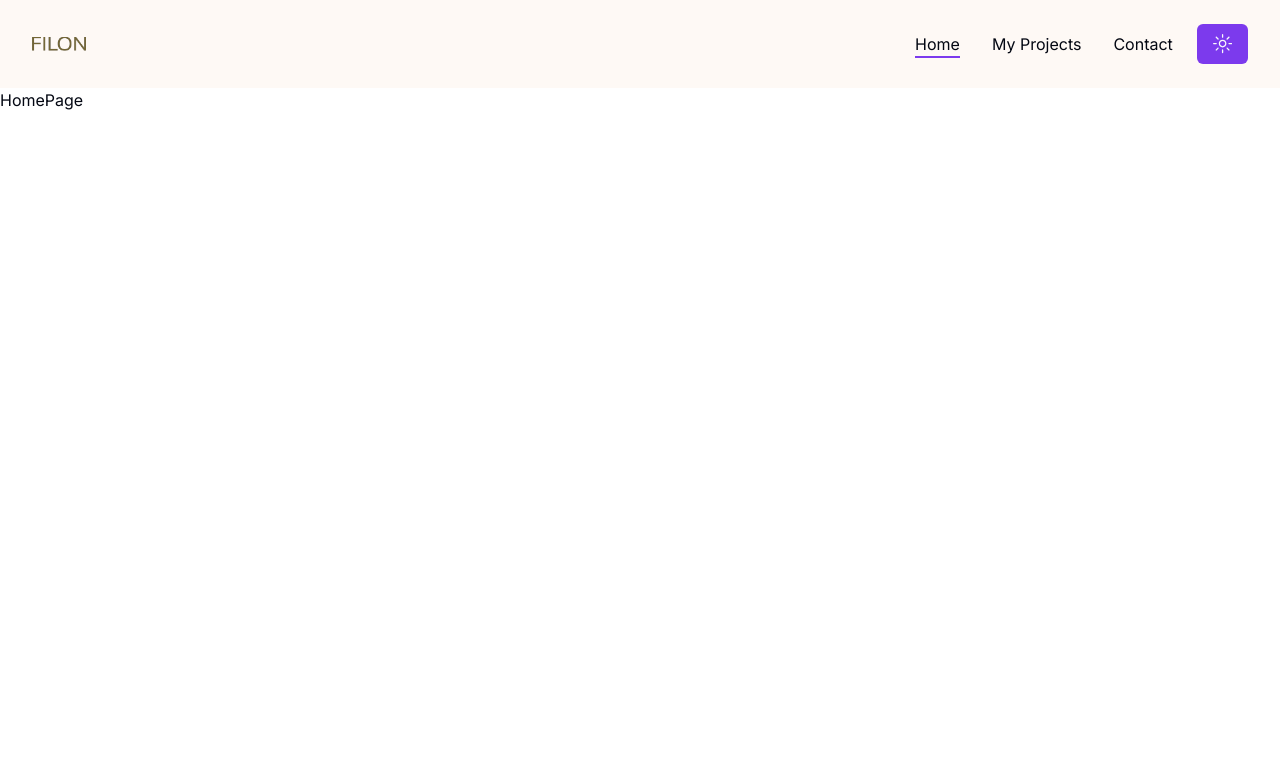
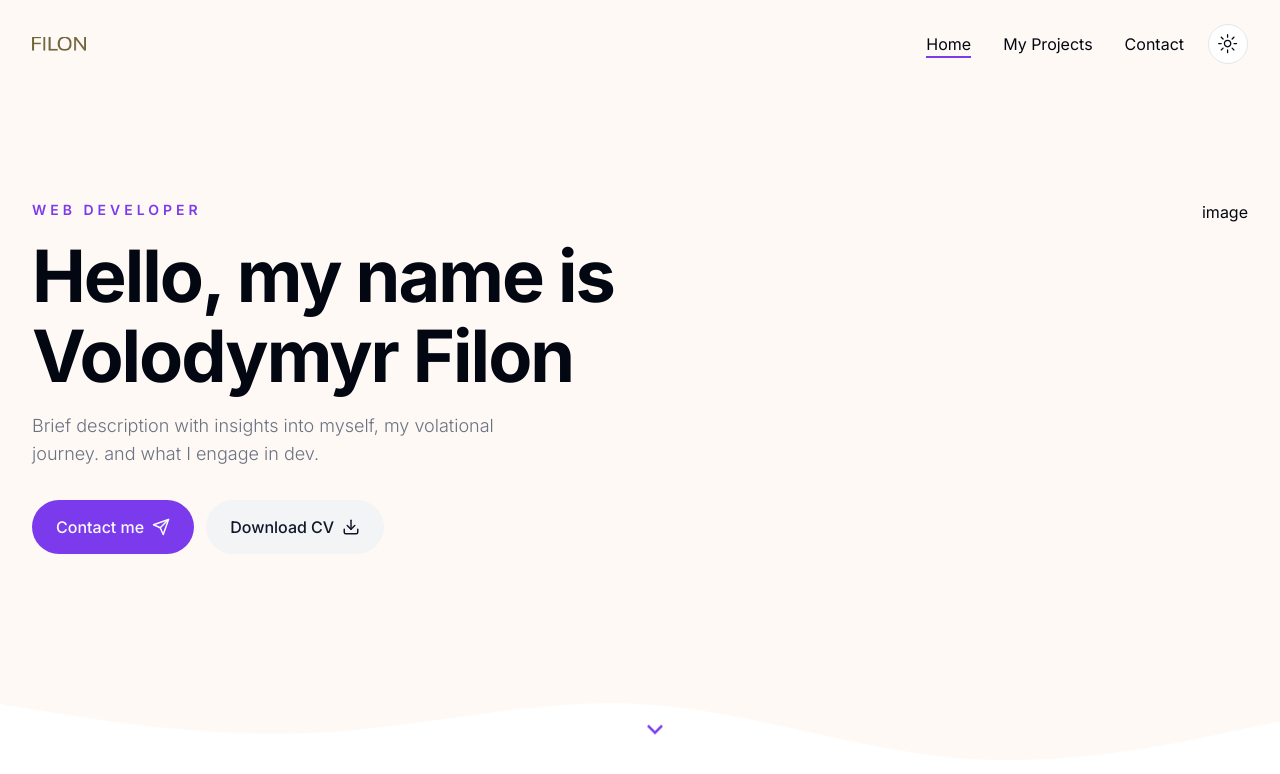
Before and after one commit to volodymyrfilon/portfolio-website, a Next.js app: page / in a window 1280 px wide. Shown: the top 774 px of the page. Built offline with nearby package versions, Linux system fonts and the light colour scheme.

Commit message:
feat: hero

```diff
--- a/app/globals.css
+++ b/app/globals.css
@@ -57,3 +57,11 @@
 		@apply bg-background text-foreground;
 	}
 }
+
+.h1 {
+	@apply text-6xl xl:text-[72px] xl:leading-[80px] tracking-[-2px] font-bold;
+}
+
+.subtitle {
+	@apply text-muted-foreground text-lg mb-8 font-light;
+}
--- a/app/page.jsx
+++ b/app/page.jsx
@@ -1,3 +1,9 @@
+import Hero from '@/components/Hero'
+
 export default function Home() {
-	return <main>HomePage</main>
+	return (
+		<main>
+			<Hero />
+		</main>
+	)
 }
--- /dev/null
+++ b/components/Badge.jsx
@@ -0,0 +1,5 @@
+const Badge = () => {
+	return <div>Badge</div>
+}
+
+export default Badge
--- /dev/null
+++ b/components/DevImg.jsx
@@ -0,0 +1,5 @@
+const DevImg = () => {
+	return <div>DevImg</div>
+}
+
+export default DevImg
--- /dev/null
+++ b/components/Hero.jsx
@@ -0,0 +1,53 @@
+import { Download, Send } from 'lucide-react'
+import Link from 'next/link'
+import { RiArrowDownSLine } from 'react-icons/ri'
+import { Button } from './ui/button'
+
+// import DevImg from './DevImg'
+// import Socials from './Socials'
+// import { Badge } from './ui/badge'
+
+const Hero = () => {
+	return (
+		<section className='py-12 xl:py-24 h-[84vh] xl:pt-28 bg-hero bg-no-repeat bg-bottom bg-cover dark:bg-none'>
+			<div className='container mx-auto'>
+				<div className='flex justify-between gap-x-8'>
+					{/* text */}
+					<div className='flex max-w-[600px] flex-col justify-center mx-auto xl:mx-0 text-center xl:text-left'>
+						<div className='text-sm uppercase font-semibold mb-4 text-primary tracking-[4px]'>
+							Web Developer
+						</div>
+						<h1 className='h1 mb-4'>Hello, my name is Volodymyr Filon</h1>
+						<p className='subtitle max-w-[490px] mx-auto xl:mx-0'>
+							Brief description with insights into myself, my volational
+							journey. and what I engage in dev.
+						</p>
+						{/* buttons */}
+						<div className='flex flex-col gap-y-3 md:flex-row gap-x-3 mx-auto xl:mx-0 mb-12'>
+							<Link href='/contact'>
+								<Button className='gap-x-2'>
+									Contact me <Send size={18} />
+								</Button>
+							</Link>
+							<Button variant='secondary' className='gap-x-2'>
+								Download CV
+								<Download size={18} />
+							</Button>
+						</div>
+					</div>
+					{/* image */}
+					<div className='hidden xl:flex relative'>image</div>
+				</div>
+				{/* icon */}
+				<div className='hidden md:flex absolute left-2/4 bottom-44 xl:bottom-12 animate-bounce'>
+					<RiArrowDownSLine className='text-3xl text-primary' />
+				</div>
+			</div>
+			{/* <DevImg />
+			<Badge />
+			<Socials /> */}
+		</section>
+	)
+}
+
+export default Hero
--- /dev/null
+++ b/components/Socials.jsx
@@ -0,0 +1,5 @@
+const Socials = () => {
+	return <div>Socials</div>
+}
+
+export default Socials
--- a/components/ThemeToggler.jsx
+++ b/components/ThemeToggler.jsx
@@ -10,7 +10,11 @@
 
 	return (
 		<div>
-			<Button onClick={() => setTheme(theme === 'dark' ? 'light' : 'dark')}>
+			<Button
+				variant='outline'
+				size='icon'
+				onClick={() => setTheme(theme === 'dark' ? 'light' : 'dark')}
+			>
 				<SunIcon className='h-[1.2rem] w-[1.2rem] rotate-0 scale-100 transition-all dark:-rotate-90 dark:scale-0' />
 				<MoonIcon className='absolute h-[1.2rem] w-[1.2rem] rotate-90 scale-0  transition-all dark:rotate-0 dark:scale-100' />
 			</Button>
--- a/components/ui/button.jsx
+++ b/components/ui/button.jsx
@@ -1,47 +1,50 @@
-import * as React from "react"
-import { Slot } from "@radix-ui/react-slot"
-import { cva } from "class-variance-authority";
+import { Slot } from '@radix-ui/react-slot'
+import { cva } from 'class-variance-authority'
+import * as React from 'react'
 
-import { cn } from "@/lib/utils"
+import { cn } from '@/lib/utils'
 
 const buttonVariants = cva(
-  "inline-flex items-center justify-center whitespace-nowrap rounded-md text-sm font-medium ring-offset-background transition-colors focus-visible:outline-none focus-visible:ring-2 focus-visible:ring-ring focus-visible:ring-offset-2 disabled:pointer-events-none disabled:opacity-50",
+	'inline-flex items-center justify-center whitespace-nowrap rounded-full text-base font-medium ring-offset-background transition-colors focus-visible:outline-none focus-visible:ring-2 focus-visible:ring-ring focus-visible:ring-offset-2 disabled:pointer-events-none disabled:opacity-50',
 	{
 		variants: {
 			variant: {
-        default: "bg-primary text-primary-foreground hover:bg-primary/90",
+				default: 'bg-primary text-primary-foreground hover:bg-primary/90',
 				destructive:
-          "bg-destructive text-destructive-foreground hover:bg-destructive/90",
+					'bg-destructive text-destructive-foreground hover:bg-destructive/90',
 				outline:
-          "border border-input bg-background hover:bg-accent hover:text-accent-foreground",
+					'border border-input bg-background hover:bg-accent hover:text-accent-foreground',
 				secondary:
-          "bg-secondary text-secondary-foreground hover:bg-secondary/80",
-        ghost: "hover:bg-accent hover:text-accent-foreground",
-        link: "text-primary underline-offset-4 hover:underline",
+					'bg-secondary text-secondary-foreground hover:bg-secondary/80',
+				ghost: 'hover:bg-accent hover:text-accent-foreground',
+				link: 'text-primary underline-offset-4 hover:underline',
 			},
 			size: {
-        default: "h-10 px-4 py-2",
-        sm: "h-9 rounded-md px-3",
-        lg: "h-11 rounded-md px-8",
-        icon: "h-10 w-10",
+				default: 'h-[54px] px-6 py-2',
+				sm: 'h-9 rounded-md px-3',
+				lg: 'h-11 rounded-md px-8',
+				icon: 'h-10 w-10',
 			},
 		},
 		defaultVariants: {
-      variant: "default",
-      size: "default",
+			variant: 'default',
+			size: 'default',
 		},
 	}
 )
 
-const Button = React.forwardRef(({ className, variant, size, asChild = false, ...props }, ref) => {
-  const Comp = asChild ? Slot : "button"
+const Button = React.forwardRef(
+	({ className, variant, size, asChild = false, ...props }, ref) => {
+		const Comp = asChild ? Slot : 'button'
 		return (
-    (<Comp
+			<Comp
 				className={cn(buttonVariants({ variant, size, className }))}
 				ref={ref}
-      {...props} />)
-  );
-})
-Button.displayName = "Button"
+				{...props}
+			/>
+		)
+	}
+)
+Button.displayName = 'Button'
 
 export { Button, buttonVariants }
--- a/tailwind.config.js
+++ b/tailwind.config.js
@@ -1,6 +1,6 @@
 /** @type {import('tailwindcss').Config} */
 module.exports = {
-  darkMode: ["class"],
+	darkMode: ['class'],
 	content: [
 		'./pages/**/*.{js,jsx}',
 		'./components/**/*.{js,jsx}',
@@ -10,67 +10,70 @@
 	theme: {
 		container: {
 			center: true,
-      padding: "2rem",
+			padding: '2rem',
 			screens: {
-        "2xl": "1400px",
+				'2xl': '1400px',
 			},
 		},
 		extend: {
 			colors: {
-        border: "hsl(var(--border))",
-        input: "hsl(var(--input))",
-        ring: "hsl(var(--ring))",
-        background: "hsl(var(--background))",
-        foreground: "hsl(var(--foreground))",
+				border: 'hsl(var(--border))',
+				input: 'hsl(var(--input))',
+				ring: 'hsl(var(--ring))',
+				background: 'hsl(var(--background))',
+				foreground: 'hsl(var(--foreground))',
 				primary: {
-          DEFAULT: "hsl(var(--primary))",
-          foreground: "hsl(var(--primary-foreground))",
+					DEFAULT: 'hsl(var(--primary))',
+					foreground: 'hsl(var(--primary-foreground))',
 				},
 				secondary: {
-          DEFAULT: "hsl(var(--secondary))",
-          foreground: "hsl(var(--secondary-foreground))",
+					DEFAULT: 'hsl(var(--secondary))',
+					foreground: 'hsl(var(--secondary-foreground))',
 				},
 				destructive: {
-          DEFAULT: "hsl(var(--destructive))",
-          foreground: "hsl(var(--destructive-foreground))",
+					DEFAULT: 'hsl(var(--destructive))',
+					foreground: 'hsl(var(--destructive-foreground))',
 				},
 				muted: {
-          DEFAULT: "hsl(var(--muted))",
-          foreground: "hsl(var(--muted-foreground))",
+					DEFAULT: 'hsl(var(--muted))',
+					foreground: 'hsl(var(--muted-foreground))',
 				},
 				accent: {
-          DEFAULT: "hsl(var(--accent))",
-          foreground: "hsl(var(--accent-foreground))",
+					DEFAULT: 'hsl(var(--accent))',
+					foreground: 'hsl(var(--accent-foreground))',
 				},
 				popover: {
-          DEFAULT: "hsl(var(--popover))",
-          foreground: "hsl(var(--popover-foreground))",
+					DEFAULT: 'hsl(var(--popover))',
+					foreground: 'hsl(var(--popover-foreground))',
 				},
 				card: {
-          DEFAULT: "hsl(var(--card))",
-          foreground: "hsl(var(--card-foreground))",
+					DEFAULT: 'hsl(var(--card))',
+					foreground: 'hsl(var(--card-foreground))',
 				},
 			},
 			borderRadius: {
-        lg: "var(--radius)",
-        md: "calc(var(--radius) - 2px)",
-        sm: "calc(var(--radius) - 4px)",
+				lg: 'var(--radius)',
+				md: 'calc(var(--radius) - 2px)',
+				sm: 'calc(var(--radius) - 4px)',
 			},
 			keyframes: {
-        "accordion-down": {
+				'accordion-down': {
 					from: { height: 0 },
-          to: { height: "var(--radix-accordion-content-height)" },
+					to: { height: 'var(--radix-accordion-content-height)' },
 				},
-        "accordion-up": {
-          from: { height: "var(--radix-accordion-content-height)" },
+				'accordion-up': {
+					from: { height: 'var(--radix-accordion-content-height)' },
 					to: { height: 0 },
 				},
 			},
 			animation: {
-        "accordion-down": "accordion-down 0.2s ease-out",
-        "accordion-up": "accordion-up 0.2s ease-out",
+				'accordion-down': 'accordion-down 0.2s ease-out',
+				'accordion-up': 'accordion-up 0.2s ease-out',
+			},
+			backgroundImage: {
+				hero: 'url(/hero/hero-bg.png)',
 			},
 		},
 	},
-  plugins: [require("tailwindcss-animate")],
+	plugins: [require('tailwindcss-animate')],
 }
```
Also changed, not shown: public/hero/hero-bg.png (added). Lines whose indentation alone changed are shown as unchanged.
